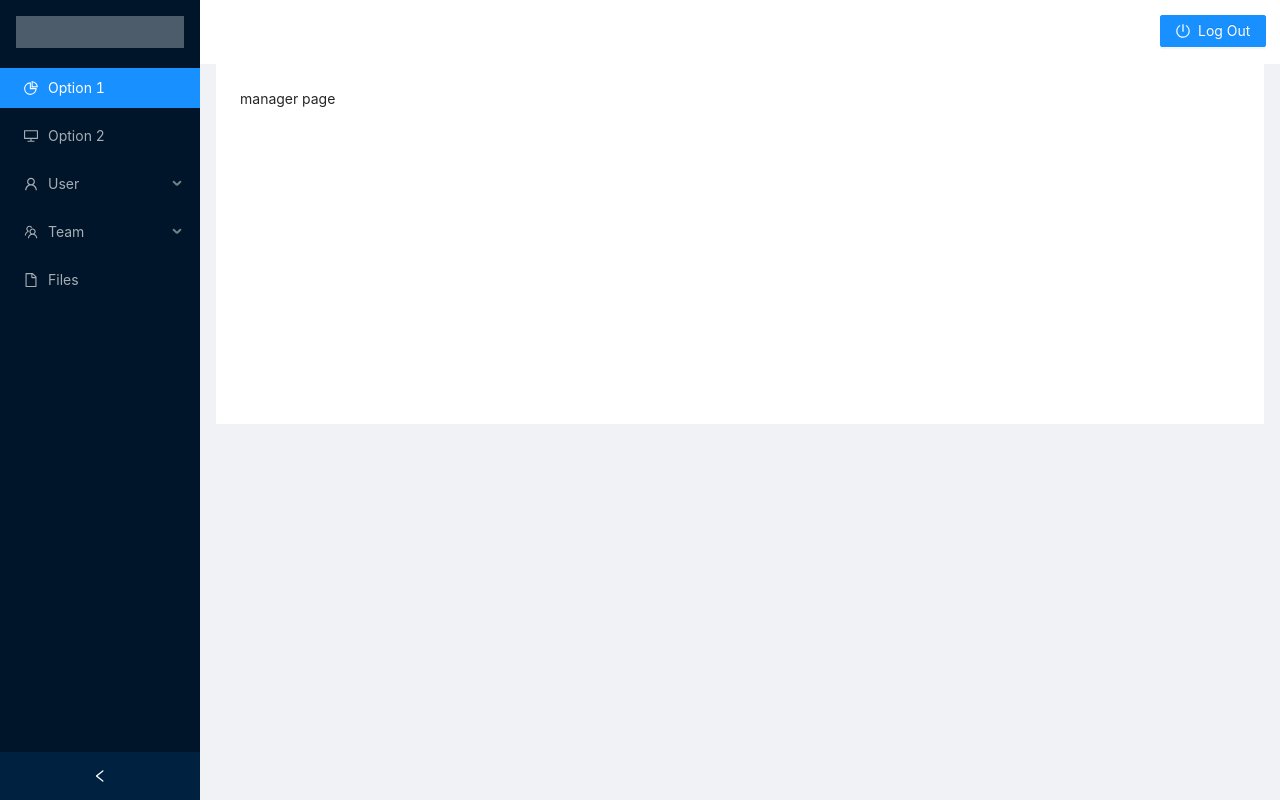
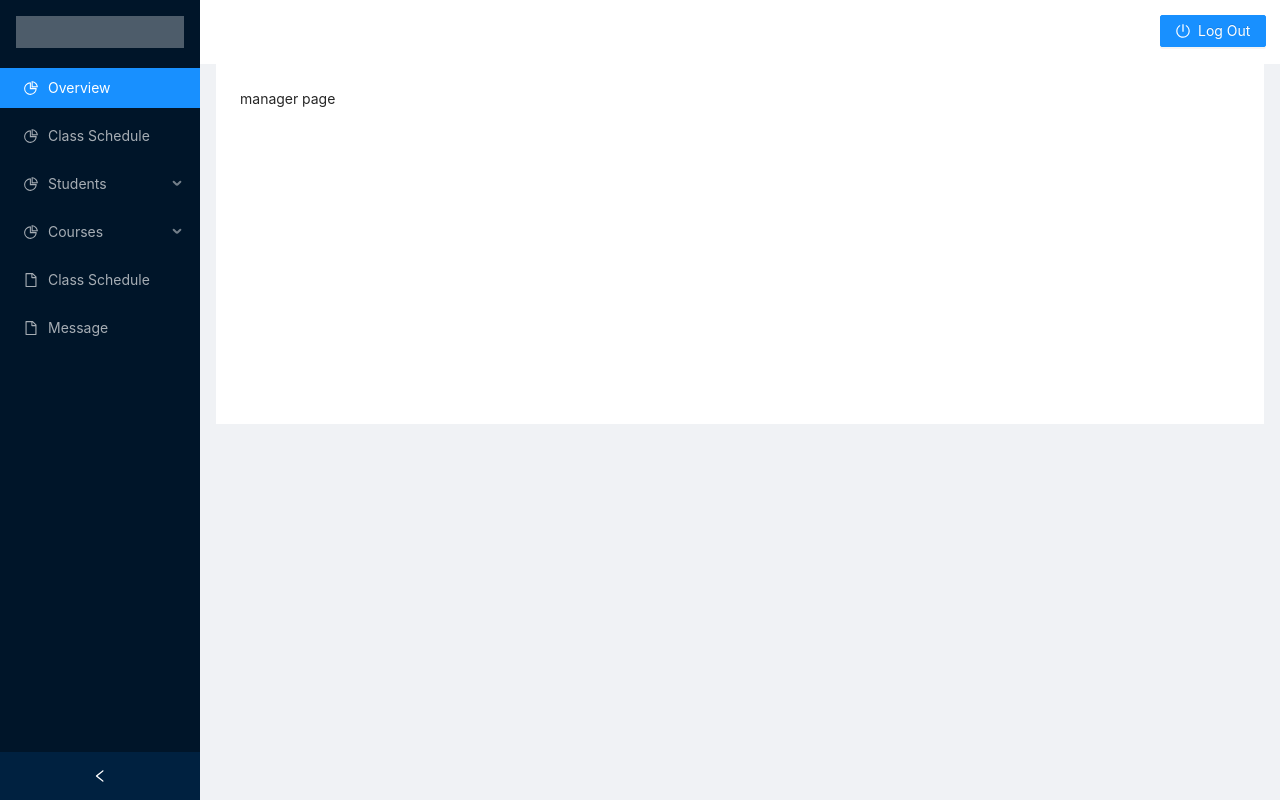
Before and after one commit to jessieren1/cms, a Next.js app: page /dashboard/manager in a window 1280 px wide. Built offline with nearby package versions, Linux system fonts and the light colour scheme.

Commit message:
up date sider

```diff
--- a/components/ManagerSider.tsx
+++ b/components/ManagerSider.tsx
@@ -14,22 +14,29 @@ export default function ManagerSide() {
   return (
     <Menu theme="dark" defaultSelectedKeys={['1']} mode="inline">
       <Menu.Item key="1" icon={<PieChartOutlined />}>
-        Option 1
+        Overview
       </Menu.Item>
-      <Menu.Item key="2" icon={<DesktopOutlined />}>
-        Option 2
+
+      <Menu.Item key="2" icon={<PieChartOutlined />}>
+        Class Schedule
       </Menu.Item>
-      <SubMenu key="sub1" icon={<UserOutlined />} title="User">
-        <Menu.Item key="3">Tom</Menu.Item>
-        <Menu.Item key="4">Bill</Menu.Item>
-        <Menu.Item key="5">Alex</Menu.Item>
+
+      <SubMenu key="sub1" icon={<PieChartOutlined />} title="Students">
+        <Menu.Item key="3">Student List</Menu.Item>
       </SubMenu>
-      <SubMenu key="sub2" icon={<TeamOutlined />} title="Team">
-        <Menu.Item key="6">Team 1</Menu.Item>
-        <Menu.Item key="8">Team 2</Menu.Item>
+
+      <SubMenu key="sub2" icon={<PieChartOutlined />} title="Courses">
+        <Menu.Item key="4">All Courses</Menu.Item>
+        <Menu.Item key="5">Add Courses</Menu.Item>
+        <Menu.Item key="6">Edit Courses</Menu.Item>
       </SubMenu>
-      <Menu.Item key="9" icon={<FileOutlined />}>
-        Files
+
+      <Menu.Item key="7" icon={<FileOutlined />}>
+        Class Schedule
+      </Menu.Item>
+
+      <Menu.Item key="8" icon={<FileOutlined />}>
+        Message
       </Menu.Item>
     </Menu>
   );
```
